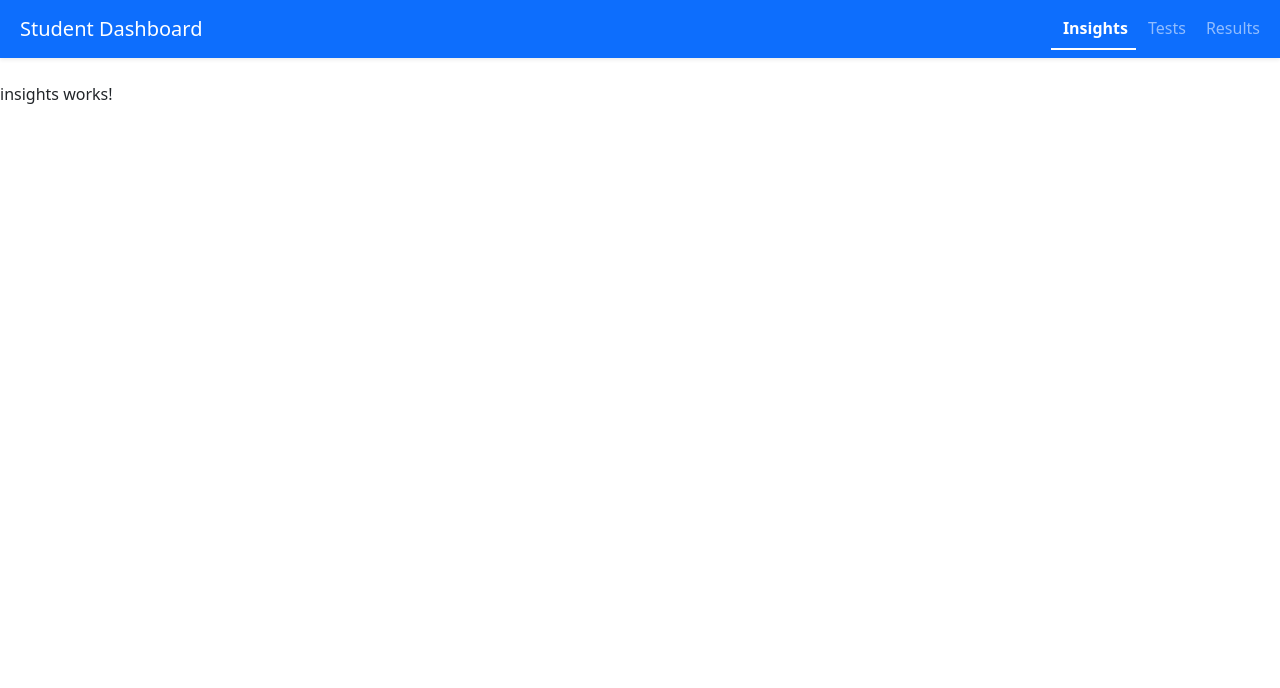
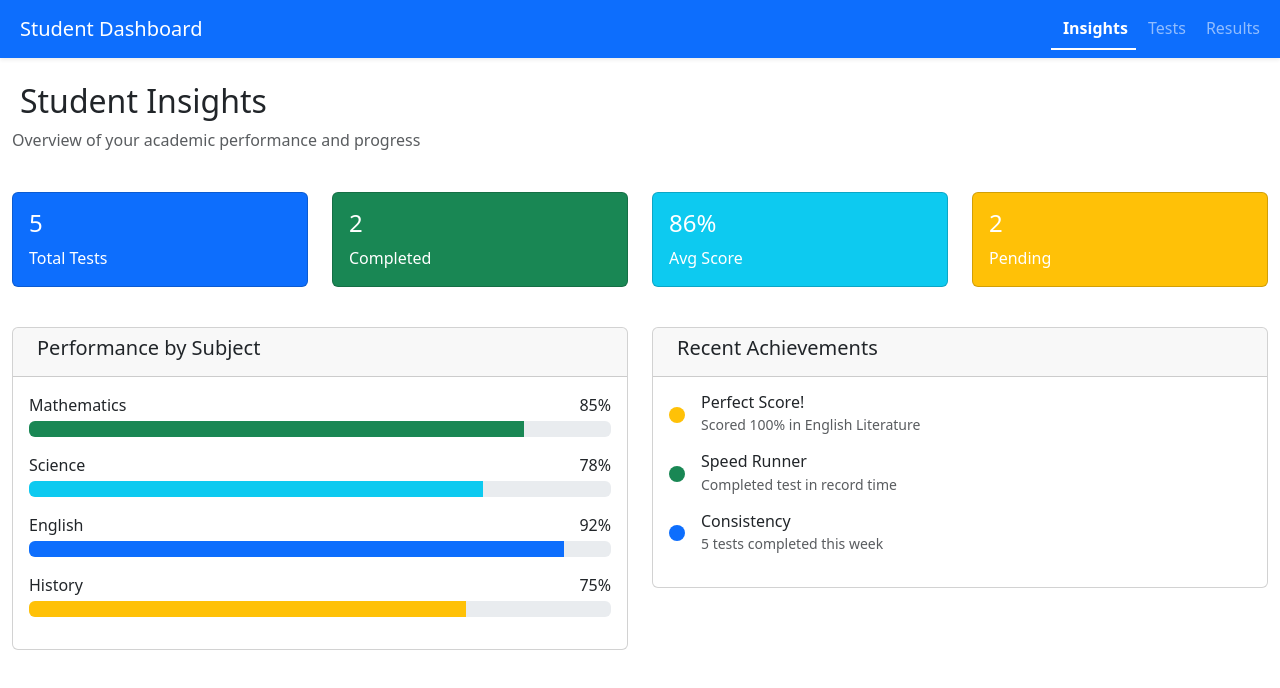
Before and after one commit to preamsaarcsmtai-ai/CAP_Project, an Angular app in the folder Frontend/: page /students in a window 1280 px wide. Shown: the top 688 px of the page. Built offline with nearby package versions, Linux system fonts and the light colour scheme.

Commit message:
Student Dashboard

```diff
--- a/Frontend/src/app/pages/insights/insights.ts
+++ b/Frontend/src/app/pages/insights/insights.ts
@@ -1,11 +1,140 @@
-import { Component } from '@angular/core';
+import { Component, OnInit } from '@angular/core';
+import { CommonModule } from '@angular/common';
+import { StatsCardComponent } from '../../components/stats-card/stats-card';
+import { StudentStats } from '../../models/student.model';
+import { StudentService } from '../../services/student';
 
 @Component({
   selector: 'app-insights',
-  imports: [],
-  templateUrl: './insights.html',
-  styleUrl: './insights.css'
+  standalone: true,
+  imports: [CommonModule, StatsCardComponent],
+  template: `
+    <div class="container-fluid">
+      <div class="row mb-4">
+        <div class="col-12">
+          <h2><i class="fas fa-chart-line me-2"></i>Student Insights</h2>
+          <p class="text-muted">Overview of your academic performance and progress</p>
+        </div>
+      </div>
+
+      <!-- Stats Cards -->
+      <div class="row mb-4">
+        <div class="col-md-3 mb-3">
+          <app-stats-card
+            title="Total Tests"
+            [value]="stats.totalTests"
+            icon="fa-clipboard-list"
+            color="primary">
+          </app-stats-card>
+        </div>
+        <div class="col-md-3 mb-3">
+          <app-stats-card
+            title="Completed"
+            [value]="stats.completedTests"
+            icon="fa-check-circle"
+            color="success">
+          </app-stats-card>
+        </div>
+        <div class="col-md-3 mb-3">
+          <app-stats-card
+            title="Avg Score"
+            [value]="stats.averageScore + '%'"
+            icon="fa-percentage"
+            color="info">
+          </app-stats-card>
+        </div>
+        <div class="col-md-3 mb-3">
+          <app-stats-card
+            title="Pending"
+            [value]="stats.pendingTests"
+            icon="fa-clock"
+            color="warning">
+          </app-stats-card>
+        </div>
+      </div>
+
+      <!-- Charts Row -->
+      <div class="row">
+        <div class="col-md-6 mb-4">
+          <div class="card">
+            <div class="card-header">
+              <h5><i class="fas fa-chart-pie me-2"></i>Performance by Subject</h5>
+            </div>
+            <div class="card-body">
+              <div class="mb-3" *ngFor="let subject of subjectPerformance">
+                <div class="d-flex justify-content-between align-items-center mb-1">
+                  <span>{{subject.name}}</span>
+                  <span>{{subject.percentage}}%</span>
+                </div>
+                <div class="progress">
+                  <div class="progress-bar" [ngClass]="subject.class" [style.width.%]="subject.percentage"></div>
+                </div>
+              </div>
+            </div>
+          </div>
+        </div>
+
+        <div class="col-md-6 mb-4">
+          <div class="card">
+            <div class="card-header">
+              <h5><i class="fas fa-trophy me-2"></i>Recent Achievements</h5>
+            </div>
+            <div class="card-body">
+              <div class="d-flex align-items-center mb-3" *ngFor="let achievement of achievements">
+                <div class="rounded-circle p-2 me-3" [ngClass]="achievement.bgClass">
+                  <i [class]="'fas ' + achievement.icon + ' text-white'"></i>
+                </div>
+                <div>
+                  <h6 class="mb-0">{{achievement.title}}</h6>
+                  <small class="text-muted">{{achievement.description}}</small>
+                </div>
+              </div>
+            </div>
+          </div>
+        </div>
+      </div>
+    </div>
+  `
 })
-export class Insights {
+export class Insights implements OnInit {
+  stats: StudentStats = {
+    totalTests: 0,
+    completedTests: 0,
+    averageScore: 0,
+    pendingTests: 0
+  };
 
+  subjectPerformance = [
+    { name: 'Mathematics', percentage: 85, class: 'bg-success' },
+    { name: 'Science', percentage: 78, class: 'bg-info' },
+    { name: 'English', percentage: 92, class: 'bg-primary' },
+    { name: 'History', percentage: 75, class: 'bg-warning' }
+  ];
+
+  achievements = [
+    {
+      title: 'Perfect Score!',
+      description: 'Scored 100% in English Literature',
+      icon: 'fa-medal',
+      bgClass: 'bg-warning'
+    },
+    {
+      title: 'Speed Runner',
+      description: 'Completed test in record time',
+      icon: 'fa-bolt',
+      bgClass: 'bg-success'
+    },
+    {
+      title: 'Consistency',
+      description: '5 tests completed this week',
+      icon: 'fa-star',
+      bgClass: 'bg-primary'
+    }
+  ];
+
+  constructor(private studentService: StudentService) { }
+
+  ngOnInit(): void {
+    this.stats = this.studentService.getStudentStats();
+  }
 }
```
Also changed, not shown: 1 other file (tests, documents, lock files or other folders).
